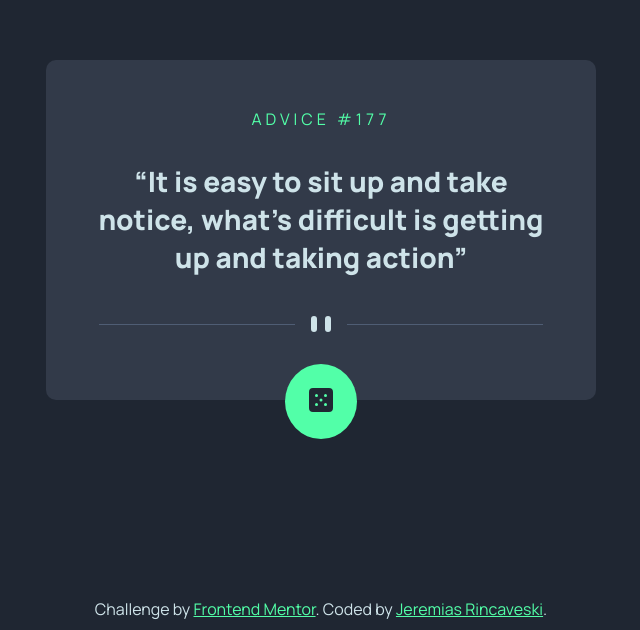
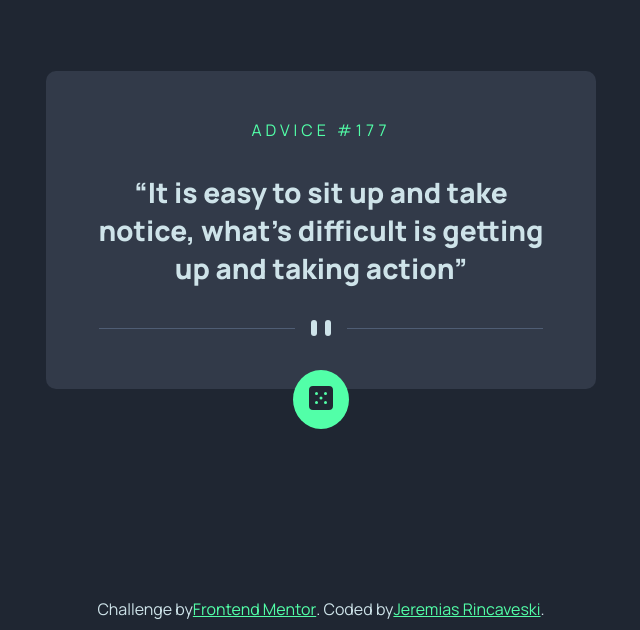
Before and after one commit to JeremiasRincaveski/geradorAvisos, a plain HTML site: page index.html in a window 1280 px wide. Shown: the part 170-800 px from the top of the page, without its empty margins (319-959 px from the left). Drawn offline with nearby package versions, Linux system fonts and the light colour scheme.

Commit message:
projeto pronto

```diff
--- a/index.html
+++ b/index.html
@@ -19,7 +19,10 @@
 
     <p class="quote"><q>It is easy to sit up and take notice, what's difficult is getting up and taking action</q></p>
 
-    <img src="images/pattern-divider-desktop.svg" alt="">
+    <picture>
+      <source media="(min-width: 500px)" srcset="images/pattern-divider-desktop.svg">
+      <img src="images/pattern-divider-mobile.svg" alt="">
+    </picture>
 
     <button><img src="images/icon-dice.svg" alt="dado"></button>
   </section>
--- a/style.css
+++ b/style.css
@@ -30,7 +30,8 @@ body {
 section {
   background-color: var(--darkGrayishBlue);
   width: 550px;
-  height: 340px;
+  max-width: 95vw;
+  height: max-content;
   text-align: center;
   align-items: center;
   border-radius: 10px;
@@ -38,6 +39,7 @@ section {
   display: flex;
   flex-direction: column;
   justify-content: space-between;
+  position: relative;
 }
 
 .id {
@@ -55,12 +57,14 @@ section {
   color: var(--lightCyan);
 }
 
-section img {
+section > img {
   margin: .5rem;
+  width: 100%;
 }
 
 button {
-  margin-top: 1.5rem;
+  position: absolute;
+  bottom: -40px;
   border: none;
   background-color: var(--neonGreen);
   padding: 1rem;
@@ -74,6 +78,11 @@ button:hover {
 }
 
 .attribution {
+  display: flex;
+  flex-direction: row;
+  flex-wrap: wrap;
+  justify-content: center;
+  align-items: center;
   position: absolute;
   bottom: 10px;
   color: var(--lightCyan);
```
